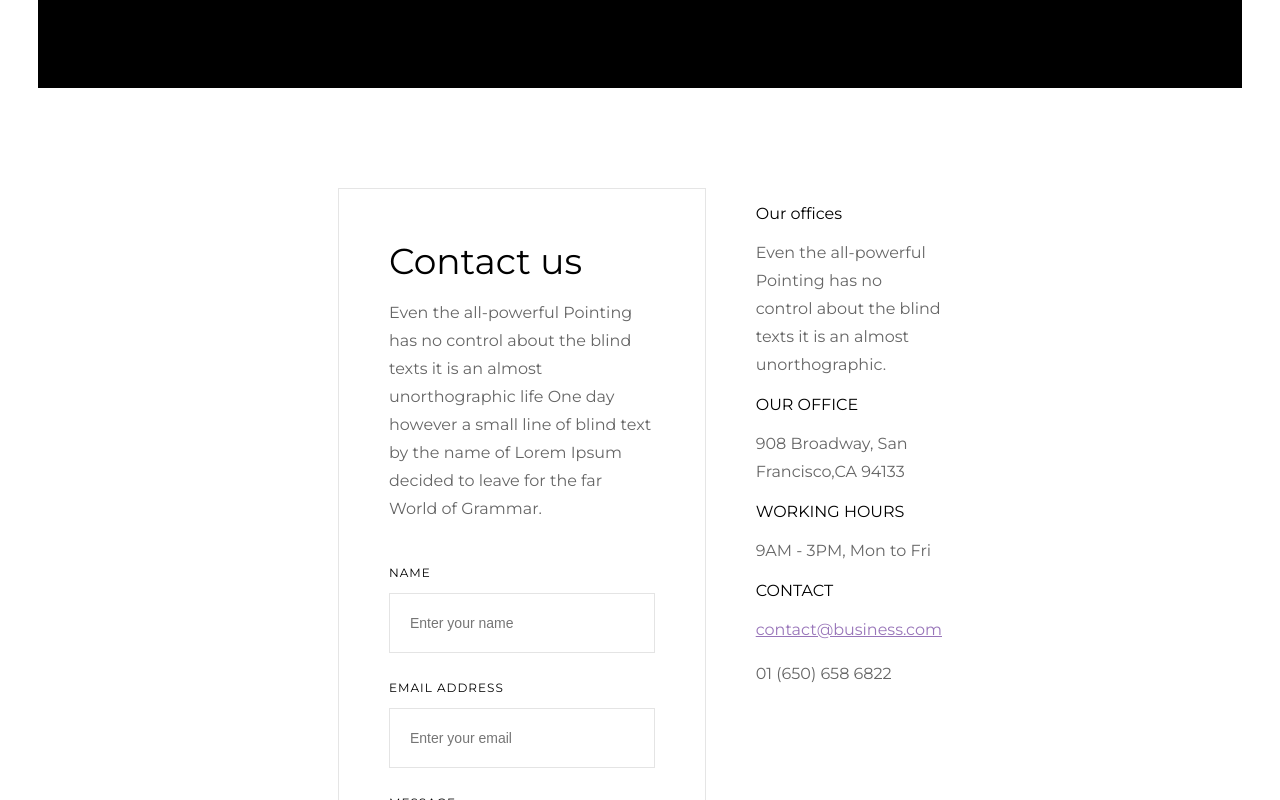
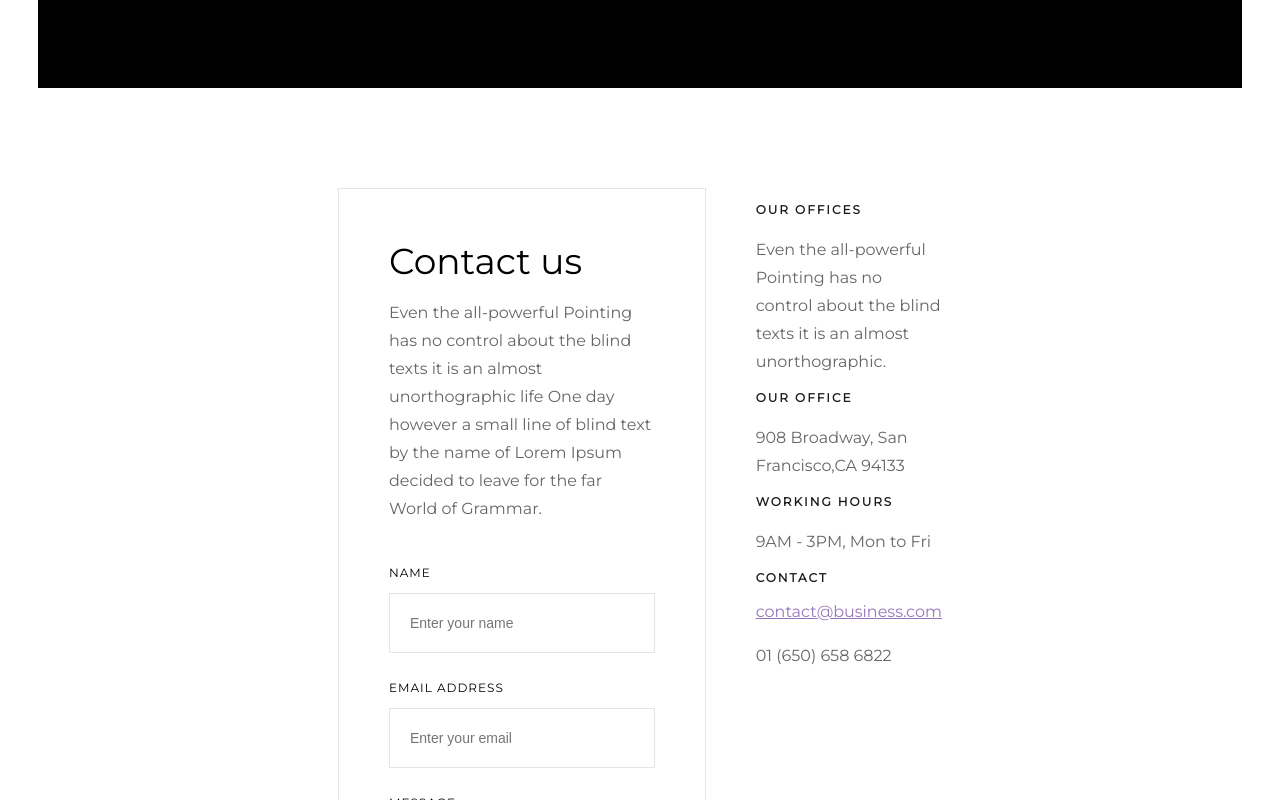
Before and after one commit to thegalluzz/webflow-template-remake, a Next.js app: page /contact in a window 1280 px wide. Shown: the part 646-1446 px from the top of the page. Built offline with nearby package versions, Linux system fonts and the light colour scheme.

Commit message:
added LabelDark css and added to contact page

```diff
--- a/pages/contact.tsx
+++ b/pages/contact.tsx
@@ -48,21 +48,21 @@ export default function Contact() {
                             </div>
                             <div>
                                 <div>
-                                    <p>Our offices</p>
+                                    <p className={styles.LabelDark}>OUR OFFICES</p>
                                     <p className={styles.ParagraphLight}>
                                         Even the all-powerful Pointing has no control about the blind texts it is an almost unorthographic.
                                     </p>
                                 </div>
                                 <div>
-                                    <p>OUR OFFICE</p>
+                                    <p className={styles.LabelDark}>OUR OFFICE</p>
                                     <p className={styles.ParagraphLight}>908 Broadway, San Francisco,CA 94133</p>
                                 </div>
                                 <div>
-                                    <p>WORKING HOURS</p>
+                                    <p className={styles.LabelDark}>WORKING HOURS</p>
                                     <p className={styles.ParagraphLight}>9AM - 3PM, Mon to Fri</p>
                                 </div>
                                 <div>
-                                    <p>CONTACT</p>
+                                    <p className={styles.LabelDark}>CONTACT</p>
                                     <a href="" className={styles.ParagraphLight}>contact@business.com</a>
                                     <p className={styles.ParagraphLight}>01 (650) 658 6822</p>
                                 </div>
--- a/styles/Home.module.css
+++ b/styles/Home.module.css
@@ -136,6 +136,15 @@
   letter-spacing: 2px;
   color: #1a1b1f;
   opacity: 60%;
+}
+
+.LabelDark {
+  margin-bottom: 10px;
+  font-weight: 600;
+  font-size: 12px;
+  line-height: 20px;
+  letter-spacing: 2px;
+  color: #1a1b1f;
 }
 
 .HeadingJumboBlack {
```
